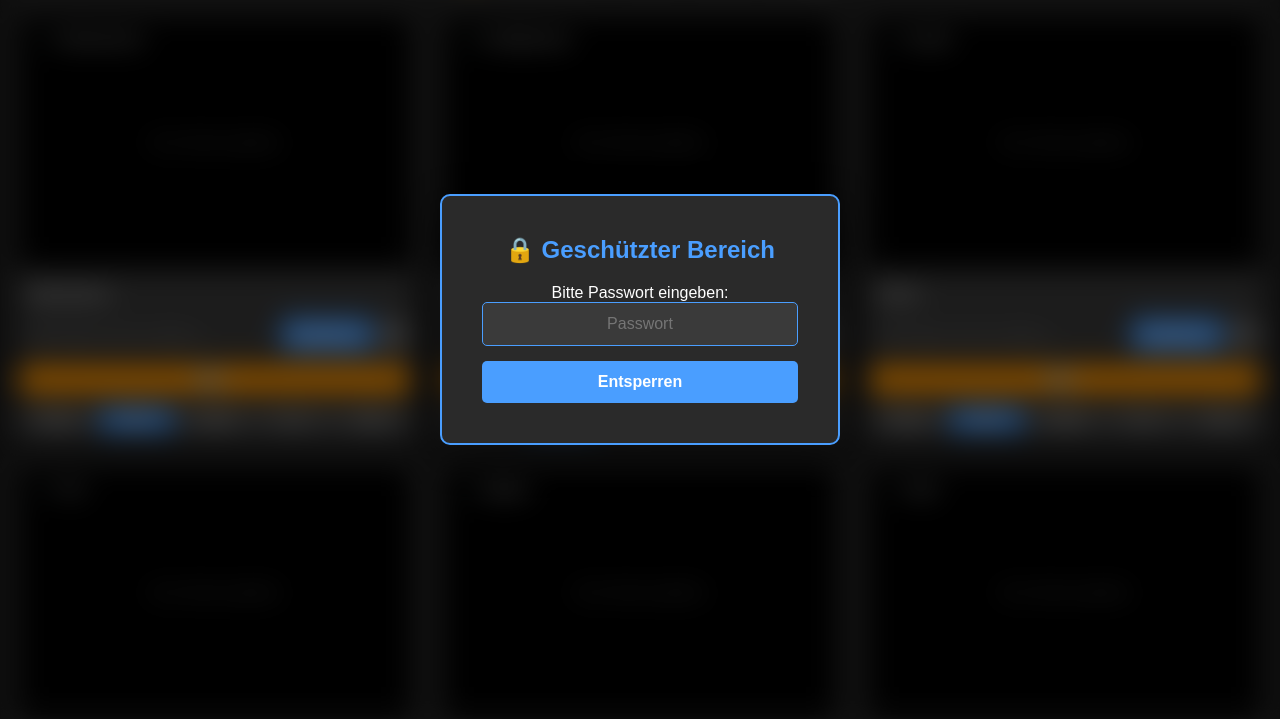
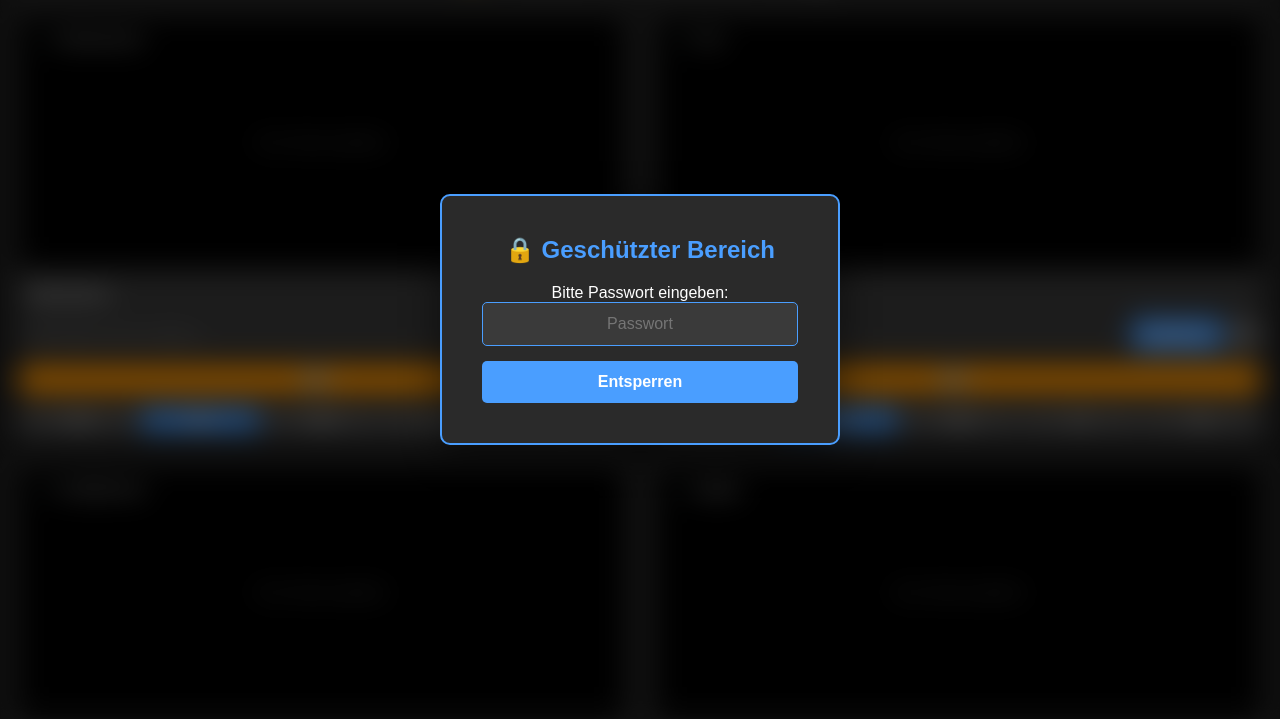
Before and after one commit to thomaspietrowski92/katzenmonitor, a plain HTML site: page index.html in a window 1280 px wide. Shown: the part 81-800 px from the top of the page. Drawn offline with Linux system fonts and the light colour scheme.

Commit message:
Update index.html

```diff
--- a/index.html
+++ b/index.html
@@ -27,20 +27,26 @@
         }
 
         .container {
-            display: grid;
-            grid-template-columns: repeat(auto-fit, minmax(400px, 1fr));
-            grid-auto-rows: auto;
-            gap: 15px;
+            column-count: 2;
+            column-gap: 15px;
             max-width: 1600px;
             margin: 0 auto;
+        }
+
+        @media (max-width: 1200px) {
+            .container {
+                column-count: 1;
+            }
         }
 
         .stream-box {
             background-color: #2a2a2a;
             border-radius: 5px;
             padding: 10px;
-            display: flex;
-            flex-direction: column;
+            display: inline-block;
+            width: 100%;
+            margin-bottom: 15px;
+            break-inside: avoid;
         }
 
         .stream-wrapper {
```
